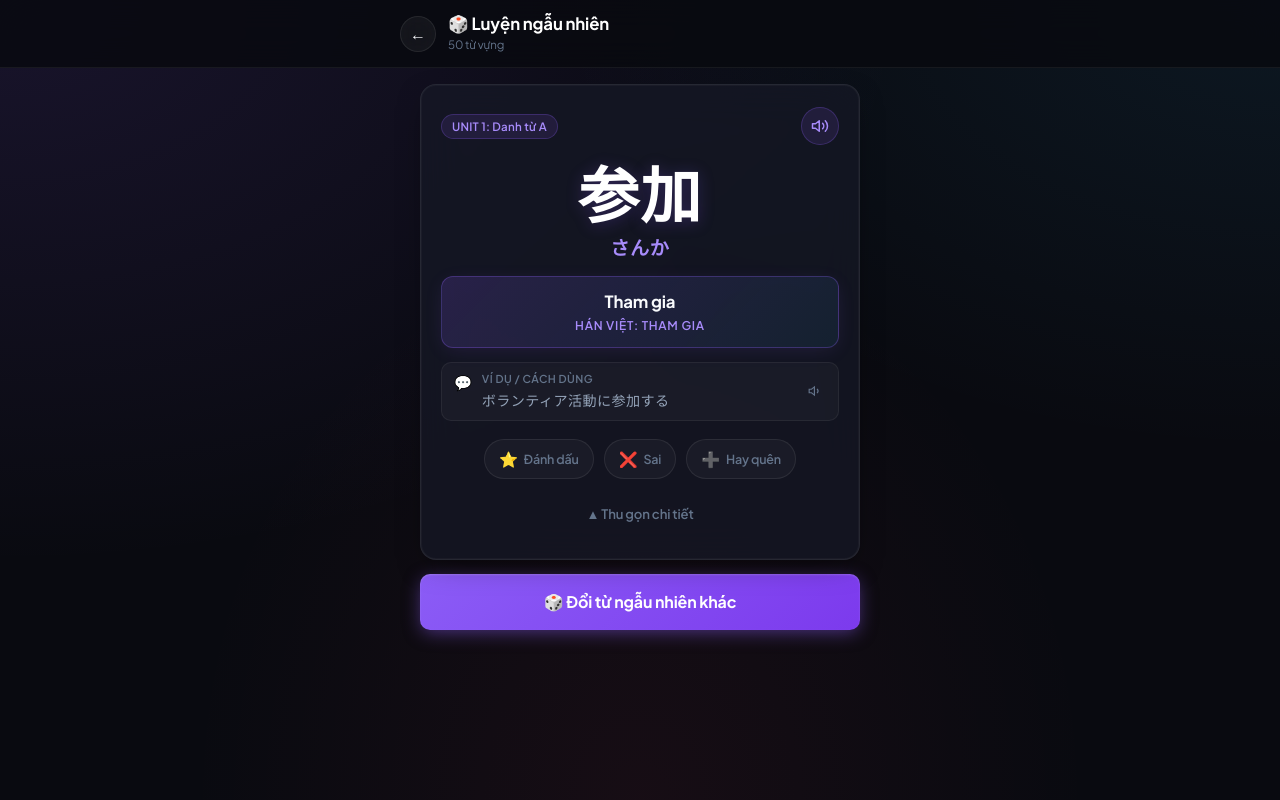
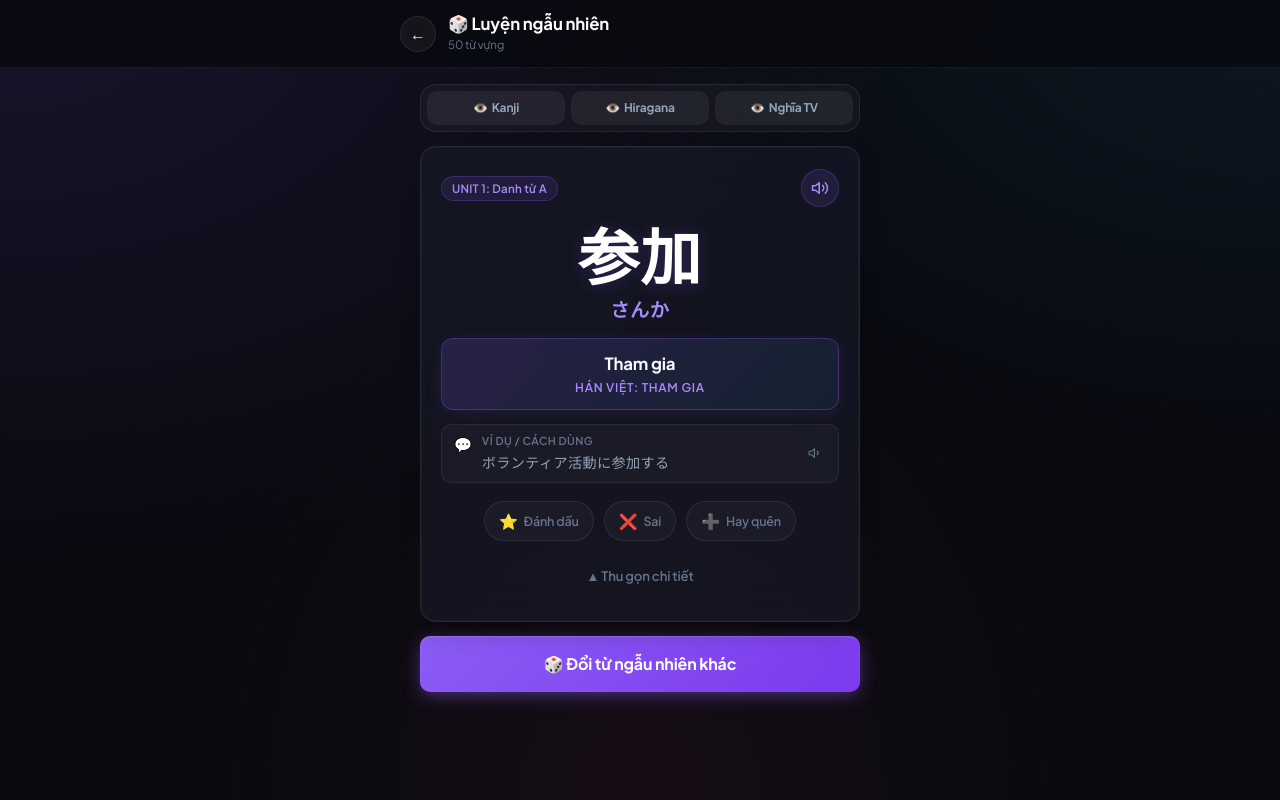
Before and after one commit to DangNguyen0703/mimikara-n3, a Next.js app: page /random in a window 1280 px wide. Built offline with nearby package versions, Linux system fonts and the light colour scheme.

Commit message:
feat: adjust swipe gesture speed and add hide Kanji/Hiragana/Meaning toggles in Random mode

```diff
--- a/app/random/page.tsx
+++ b/app/random/page.tsx
@@ -1,6 +1,7 @@
 'use client';
 import { useState, useCallback, useEffect } from 'react';
 import { useVocabulary } from '@/hooks/useVocabulary';
+import { useLocalStorage } from '@/hooks/useLocalStorage';
 import PageWrapper from '@/components/PageWrapper';
 import VocabCard from '@/components/VocabCard';
 import { VocabWord } from '@/types/vocabulary';
@@ -18,6 +19,11 @@ export default function RandomPage() {
   const [expanded, setExpanded] = useState(true);
   const [animating, setAnimating] = useState(false);
 
+  // Toggle hide/show states
+  const [hideKanji, setHideKanji] = useLocalStorage<boolean>('hide_kanji_random', false);
+  const [hideHiragana, setHideHiragana] = useLocalStorage<boolean>('hide_hiragana_random', false);
+  const [hideMeaning, setHideMeaning] = useLocalStorage<boolean>('hide_meaning_random', false);
+
   const getNew = useCallback(() => {
     if (studyWords.length === 0) return;
     sounds.playTap();
@@ -27,7 +33,7 @@ export default function RandomPage() {
       setCurrent(next);
       setHistory(h => [next, ...h.filter(item => item.id !== next.id)].slice(0, 15));
       setAnimating(false);
-    }, 140);
+    }, 180);
   }, [studyWords, current]);
 
   useEffect(() => {
@@ -51,16 +57,110 @@ export default function RandomPage() {
   return (
     <PageWrapper title="🎲 Luyện ngẫu nhiên" subtitle={`${studyWords.length} từ vựng`}>
       <div style={{ display: 'flex', flexDirection: 'column', gap: 14 }}>
+
+        {/* Toggle Hide/Show Bar */}
+        <div style={{
+          display: 'grid',
+          gridTemplateColumns: 'repeat(3, 1fr)',
+          gap: 6,
+          background: 'rgba(255, 255, 255, 0.03)',
+          padding: 6,
+          borderRadius: '16px',
+          border: '1px solid var(--border)',
+        }}>
+          <button
+            onClick={() => {
+              sounds.playTap();
+              setHideKanji(h => !h);
+            }}
+            style={{
+              padding: '8px 4px',
+              borderRadius: '10px',
+              border: 'none',
+              background: hideKanji ? 'rgba(139, 92, 246, 0.2)' : 'rgba(255, 255, 255, 0.06)',
+              color: hideKanji ? 'var(--accent-light)' : 'var(--text-secondary)',
+              fontSize: '0.75rem',
+              fontWeight: 700,
+              cursor: 'pointer',
+              display: 'flex',
+              alignItems: 'center',
+              justifyContent: 'center',
+              gap: 4,
+              transition: 'all 0.2s',
+            }}
+          >
+            <span>{hideKanji ? '🙈' : '👁️'}</span>
+            <span>{hideKanji ? 'Ẩn Kanji' : 'Kanji'}</span>
+          </button>
+
+          <button
+            onClick={() => {
+              sounds.playTap();
+              setHideHiragana(h => !h);
+            }}
+            style={{
+              padding: '8px 4px',
+              borderRadius: '10px',
+              border: 'none',
+              background: hideHiragana ? 'rgba(56, 189, 248, 0.2)' : 'rgba(255, 255, 255, 0.06)',
+              color: hideHiragana ? 'var(--sky)' : 'var(--text-secondary)',
+              fontSize: '0.75rem',
+              fontWeight: 700,
+              cursor: 'pointer',
+              display: 'flex',
+              alignItems: 'center',
+              justifyContent: 'center',
+              gap: 4,
+              transition: 'all 0.2s',
+            }}
+          >
+            <span>{hideHiragana ? '🙈' : '👁️'}</span>
+            <span>{hideHiragana ? 'Ẩn Hira' : 'Hiragana'}</span>
+          </button>
+
+          <button
+            onClick={() => {
+              sounds.playTap();
+              setHideMeaning(h => !h);
+            }}
+            style={{
+              padding: '8px 4px',
+              borderRadius: '10px',
+              border: 'none',
+              background: hideMeaning ? 'rgba(16, 185, 129, 0.2)' : 'rgba(255, 255, 255, 0.06)',
+              color: hideMeaning ? 'var(--emerald)' : 'var(--text-secondary)',
+              fontSize: '0.75rem',
+              fontWeight: 700,
+              cursor: 'pointer',
+              display: 'flex',
+              alignItems: 'center',
+              justifyContent: 'center',
+              gap: 4,
+              transition: 'all 0.2s',
+            }}
+          >
+            <span>{hideMeaning ? '🙈' : '👁️'}</span>
+            <span>{hideMeaning ? 'Ẩn Nghĩa' : 'Nghĩa TV'}</span>
+          </button>
+        </div>
+
+        {/* Word Card with optional hidden fields */}
         <div
           className="glass-card"
           style={{
             padding: '22px 20px',
             opacity: animating ? 0.2 : 1,
             transform: animating ? 'scale(0.96)' : 'scale(1)',
-            transition: 'all 0.16s cubic-bezier(0.16, 1, 0.3, 1)',
+            transition: 'all 0.18s cubic-bezier(0.16, 1, 0.3, 1)',
           }}
         >
-          <VocabCard word={current} showFull={expanded} />
+          <VocabCard
+            word={current}
+            showFull={expanded}
+            hideKanji={hideKanji}
+            hideHiragana={hideHiragana}
+            hideMeaning={hideMeaning}
+          />
           <button
             className="btn btn-ghost"
             style={{ width: '100%', marginTop: 12, fontSize: '0.82rem', color: 'var(--text-muted)' }}
@@ -81,6 +181,7 @@ export default function RandomPage() {
           🎲 Đổi từ ngẫu nhiên khác
         </button>
 
+        {/* Recent History */}
         {history.length > 1 && (
           <div style={{ marginTop: 8 }}>
             <p style={{ fontSize: '0.75rem', fontWeight: 600, color: 'var(--text-muted)', marginBottom: 8, textTransform: 'uppercase', letterSpacing: '0.04em' }}>
--- a/components/VocabCard.tsx
+++ b/components/VocabCard.tsx
@@ -1,4 +1,5 @@
 'use client';
+import { useState, useEffect } from 'react';
 import { VocabWord } from '@/types/vocabulary';
 import { useBookmarks } from '@/hooks/useBookmarks';
 import { useVocabulary } from '@/hooks/useVocabulary';
@@ -8,11 +9,32 @@ import { sounds } from '@/utils/sound';
 interface VocabCardProps {
   word: VocabWord;
   showFull?: boolean;
+  hideKanji?: boolean;
+  hideHiragana?: boolean;
+  hideMeaning?: boolean;
 }
 
-export default function VocabCard({ word, showFull = true }: VocabCardProps) {
+export default function VocabCard({
+  word,
+  showFull = true,
+  hideKanji = false,
+  hideHiragana = false,
+  hideMeaning = false,
+}: VocabCardProps) {
   const { toggle, has } = useBookmarks();
   const { lookupWord } = useVocabulary();
+
+  // Local reveal states when user taps on a hidden item
+  const [revealedKanji, setRevealedKanji] = useState(false);
+  const [revealedHiragana, setRevealedHiragana] = useState(false);
+  const [revealedMeaning, setRevealedMeaning] = useState(false);
+
+  // Reset revealed states when word changes
+  useEffect(() => {
+    setRevealedKanji(false);
+    setRevealedHiragana(false);
+    setRevealedMeaning(false);
+  }, [word.id]);
 
   const handleSpeech = (e: React.MouseEvent) => {
     e.stopPropagation();
@@ -25,6 +47,10 @@ export default function VocabCard({ word, showFull = true }: VocabCardProps) {
     if (found) return `${found.hiragana} - ${found.meaning}`;
     return kanji;
   };
+
+  const isKanjiVisible = !hideKanji || revealedKanji;
+  const isHiraganaVisible = !hideHiragana || revealedHiragana;
+  const isMeaningVisible = !hideMeaning || revealedMeaning;
 
   return (
     <div className="animate-fade-in" style={{ width: '100%' }}>
@@ -52,28 +78,91 @@ export default function VocabCard({ word, showFull = true }: VocabCardProps) {
 
       {/* Main Kanji & Reading */}
       <div style={{ textAlign: 'center', marginBottom: 14 }}>
-        <p className="jp-text" style={{
+        {isKanjiVisible ? (
+          <p
+            className="jp-text animate-fade-in"
+            style={{
               fontSize: 'clamp(2.6rem, 11vw, 3.8rem)',
               fontWeight: 900,
               color: '#ffffff',
               lineHeight: 1.15,
               letterSpacing: '0.02em',
               textShadow: '0 2px 16px rgba(139, 92, 246, 0.25)',
-        }}>
+              cursor: hideKanji ? 'pointer' : 'default',
+            }}
+            onClick={() => hideKanji && setRevealedKanji(false)}
+          >
             {word.kanji}
           </p>
-        <p className="jp-text" style={{
+        ) : (
+          <button
+            onClick={() => {
+              sounds.playTap();
+              setRevealedKanji(true);
+            }}
+            style={{
+              background: 'rgba(139, 92, 246, 0.1)',
+              border: '1.5px dashed rgba(139, 92, 246, 0.4)',
+              borderRadius: '16px',
+              padding: '16px 24px',
+              color: 'var(--accent-light)',
+              fontSize: '1.1rem',
+              fontWeight: 700,
+              cursor: 'pointer',
+              margin: '8px auto',
+              display: 'inline-flex',
+              alignItems: 'center',
+              gap: 8,
+              transition: 'all 0.2s',
+            }}
+          >
+            <span>🙈</span> Chạm để hiện Kanji
+          </button>
+        )}
+
+        {isHiraganaVisible ? (
+          <p
+            className="jp-text animate-fade-in"
+            style={{
               fontSize: '1.2rem',
               fontWeight: 600,
               color: 'var(--accent-light)',
               marginTop: 6,
-        }}>
+              cursor: hideHiragana ? 'pointer' : 'default',
+            }}
+            onClick={() => hideHiragana && setRevealedHiragana(false)}
+          >
             {word.hiragana}
           </p>
+        ) : (
+          <div style={{ marginTop: 8 }}>
+            <button
+              onClick={() => {
+                sounds.playTap();
+                setRevealedHiragana(true);
+              }}
+              style={{
+                background: 'rgba(255, 255, 255, 0.05)',
+                border: '1px dashed var(--border)',
+                borderRadius: '9999px',
+                padding: '4px 14px',
+                color: 'var(--text-muted)',
+                fontSize: '0.8rem',
+                fontWeight: 600,
+                cursor: 'pointer',
+              }}
+            >
+              👁️ Hiện Hiragana
+            </button>
+          </div>
+        )}
       </div>
 
       {/* Meaning Banner */}
-      <div style={{
+      {isMeaningVisible ? (
+        <div
+          className="animate-fade-in"
+          style={{
             background: 'linear-gradient(135deg, rgba(139, 92, 246, 0.18), rgba(56, 189, 248, 0.08))',
             border: '1px solid rgba(139, 92, 246, 0.3)',
             borderRadius: '12px',
@@ -81,7 +170,10 @@ export default function VocabCard({ word, showFull = true }: VocabCardProps) {
             marginBottom: 14,
             textAlign: 'center',
             boxShadow: '0 4px 20px -4px rgba(139, 92, 246, 0.15)',
-      }}>
+            cursor: hideMeaning ? 'pointer' : 'default',
+          }}
+          onClick={() => hideMeaning && setRevealedMeaning(false)}
+        >
           <p style={{ fontSize: '1.05rem', fontWeight: 700, color: '#f8fafc' }}>
             {word.meaning}
           </p>
@@ -98,6 +190,29 @@ export default function VocabCard({ word, showFull = true }: VocabCardProps) {
             </p>
           )}
         </div>
+      ) : (
+        <div style={{ textAlign: 'center', marginBottom: 14 }}>
+          <button
+            onClick={() => {
+              sounds.playTap();
+              setRevealedMeaning(true);
+            }}
+            style={{
+              width: '100%',
+              background: 'rgba(56, 189, 248, 0.08)',
+              border: '1.5px dashed rgba(56, 189, 248, 0.35)',
+              borderRadius: '12px',
+              padding: '12px 16px',
+              color: 'var(--sky)',
+              fontSize: '0.9rem',
+              fontWeight: 600,
+              cursor: 'pointer',
+            }}
+          >
+            👁️ Chạm để hiện Nghĩa tiếng Việt
+          </button>
+        </div>
+      )}
 
       {/* Detailed Fields */}
       {showFull && (
@@ -235,18 +350,6 @@ function BookmarkBtn({ active, onClick, icon, label, activeColor }: {
         fontSize: '0.78rem',
         fontWeight: 600,
       }}
-      onMouseEnter={e => {
-        if (!active) {
-          e.currentTarget.style.background = 'rgba(255, 255, 255, 0.06)';
-          e.currentTarget.style.color = 'var(--text-secondary)';
-        }
-      }}
-      onMouseLeave={e => {
-        if (!active) {
-          e.currentTarget.style.background = 'rgba(255, 255, 255, 0.03)';
-          e.currentTarget.style.color = 'var(--text-muted)';
-        }
-      }}
     >
       <span style={{ fontSize: '0.95rem' }}>{icon}</span>
       <span>{label}</span>
```
Also changed, not shown: components/FlashCard.tsx (+31 -10 lines). Lines whose indentation alone changed are shown as unchanged.
